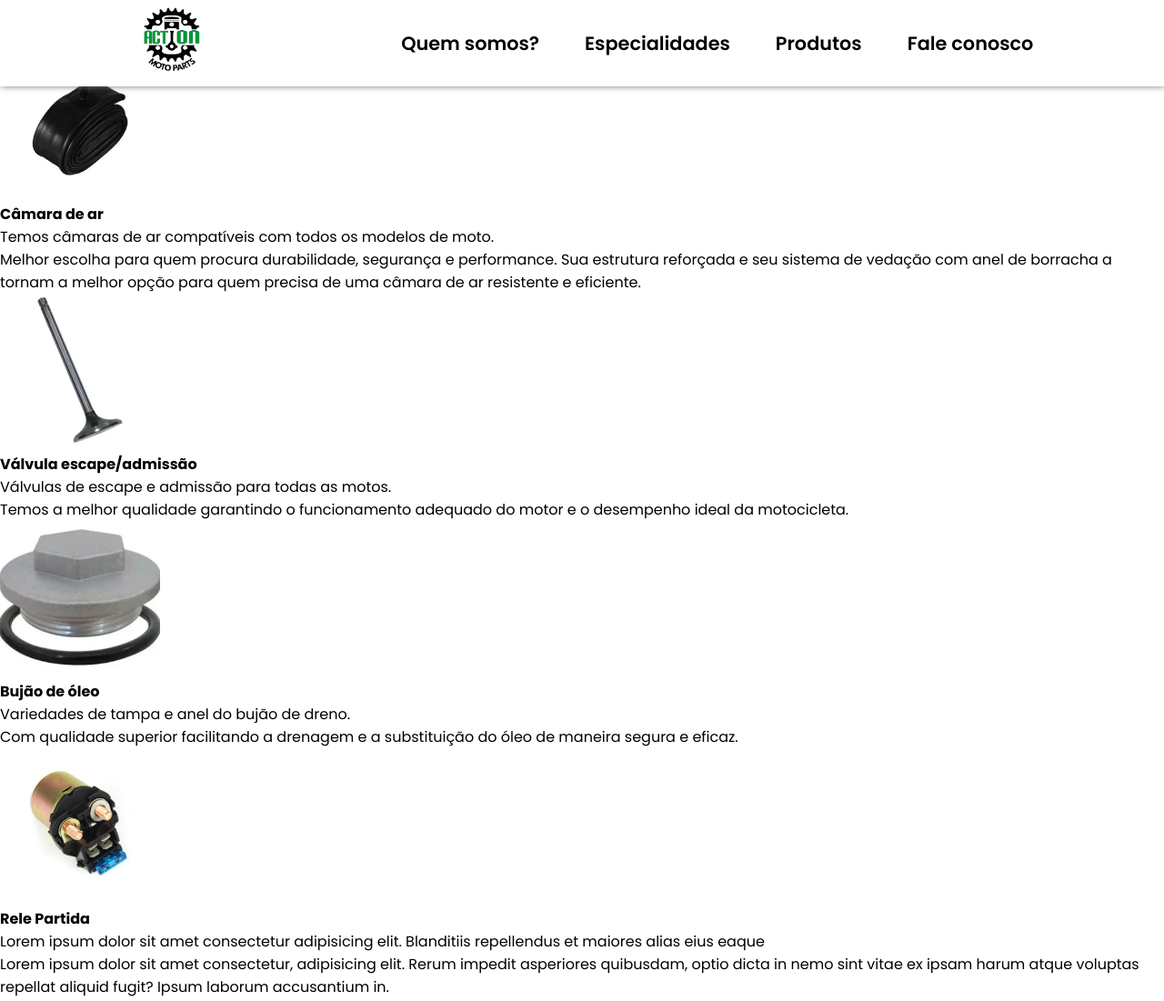
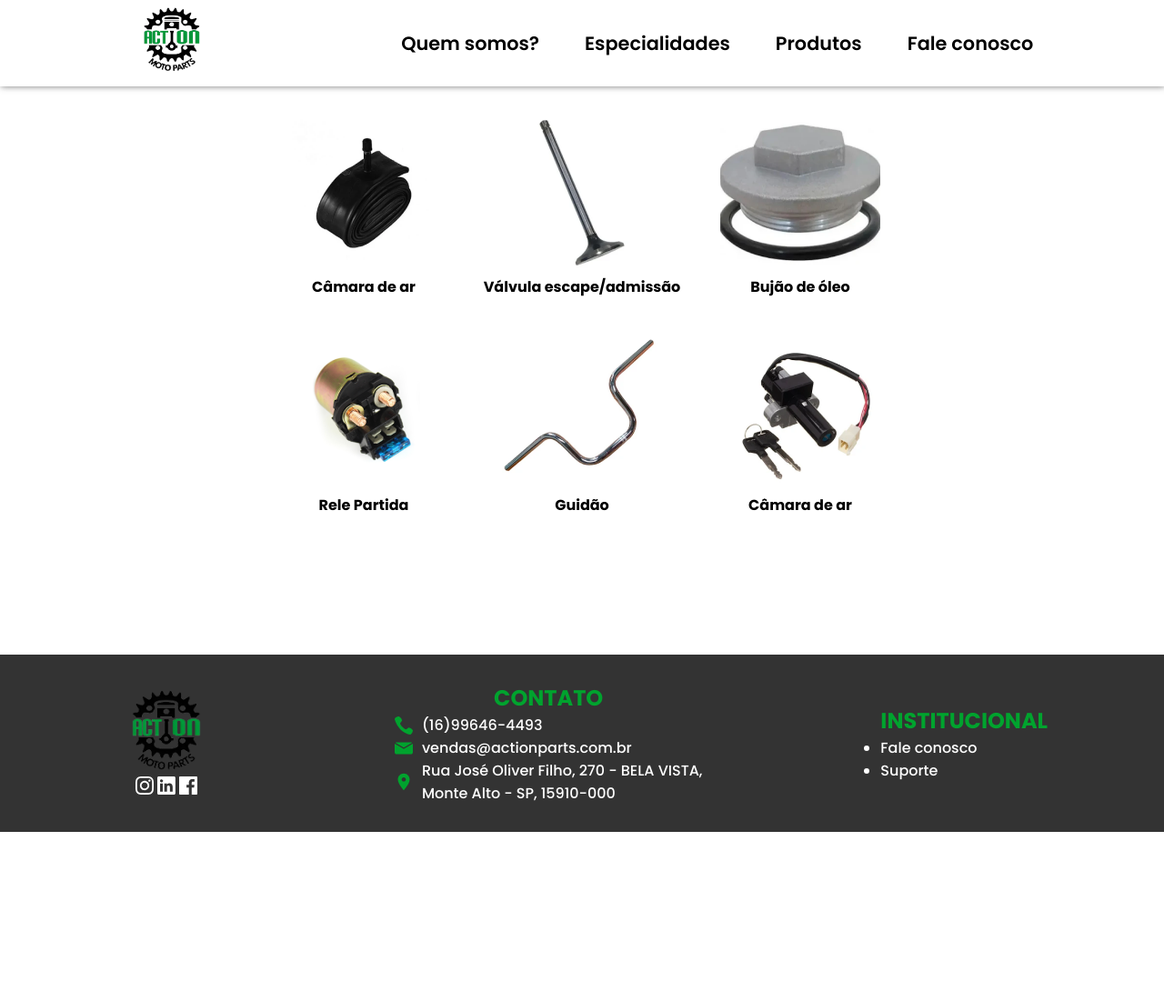
Before and after one commit to LeonardoMartins016/Action-Motoparts, a website: page products.html in a window 1280 px wide. Shown: the top 1101 px of the page at 91% size. After the commit the page ends 915 px from the top, so only its background shows below. Drawn offline with Linux system fonts and the light colour scheme.

Commit message:
fazendo css da página de produtos

```diff
--- a/assets/styles/style.css
+++ b/assets/styles/style.css
@@ -623,3 +623,50 @@ footer{
 }
 
 /*página de produtos*/
+
+.home-products{
+  position: relative;
+  top: 8rem;
+}
+.content-footer2{
+  width: 100%;
+  display: flex;
+  align-items: center;
+  justify-content: space-around;
+  padding: 30px;
+  position:relative;
+  top: 15rem;
+  background-color: #333333;
+}
+
+.descricao-product{
+  display: none;
+}
+
+.product{
+  width: 15rem;
+  height: 15rem;
+  text-align: center;
+}
+
+.content-products{
+  flex-direction: column;
+  align-items: center;
+  justify-content: center;
+}
+.container-products{
+  display: flex;
+  justify-content: space-around;
+  width: 100%;
+}
+
+.line1{
+  justify-content: center;
+  width: 100%;
+  text-align: center;
+}
+.line2{
+  justify-content: center;
+  width: 100%;
+  text-align: center;
+}
--- a/products.html
+++ b/products.html
@@ -27,58 +27,99 @@
         </nav>
       </header>
 
-      <main>
-
-        <h1>Nossos produtos</h1>
+      <main class="home-products">
 
         <section class="container-products">
-            <div class="content-products">
 
-                <div class="product"><img src="/assets/img/camaraAr.png" alt="camara de ar"></div>
+            <div class="content-products flexbox">
+
+                <div class="line1 flexbox">
+
+                  <div class="product1 product">
+                    <div class="image-product"><img src="/assets/img/camaraAr.png" alt="camara de ar"></div>
                     <h4>Câmara de ar</h4>
-                <p class="descricao-product1">Temos câmaras de ar compatíveis com todos os modelos de moto.<br> Melhor escolha para quem procura durabilidade, segurança e performance. Sua estrutura reforçada e seu sistema de vedação com anel de borracha a tornam a melhor opção para quem precisa de uma câmara de ar resistente e eficiente.</p>
+                    <p class="descricao-product">Temos câmaras de ar compatíveis com todos os modelos de moto.<br> Melhor escolha para quem procura durabilidade, segurança e performance. Sua estrutura reforçada e seu sistema de vedação com anel de borracha a tornam a melhor opção para quem precisa de uma câmara de ar resistente e eficiente.</p>
+                  </div>
 
-                <div class="product"><img src="/assets/img/valvula.png" alt="camara de ar"></div>
+                  <div class="product2 product">
+                    <div class="image-product"><img src="/assets/img/valvula.png" alt="camara de ar"></div>
                     <h4>Válvula escape/admissão</h4>
-                <p class="descricao-product2">Válvulas de escape e admissão para todas as motos.<br> Temos a melhor qualidade garantindo o funcionamento adequado do motor e o desempenho ideal da motocicleta.</p>
+                    <p class="descricao-product">Válvulas de escape e admissão para todas as motos.<br> Temos a melhor qualidade garantindo o funcionamento adequado do motor e o desempenho ideal da motocicleta.</p>
+                  </div>
 
-                <div class="product"><img src="/assets/img/bujao.png" alt="camara de ar"></div>
+                  <div class="product3 product">
+                    <div class="image-product"><img src="/assets/img/bujao.png" alt="camara de ar"></div>
                     <h4>Bujão de óleo</h4>
-                <p class="descricao-product1">Variedades de tampa e anel do bujão de dreno.<br> Com qualidade superior facilitando a drenagem e a substituição do óleo de maneira segura e eficaz.</p>
+                    <p class="descricao-product">Variedades de tampa e anel do bujão de dreno.<br> Com qualidade superior facilitando a drenagem e a substituição do óleo de maneira segura e eficaz.</p>
+                  </div>
 
-                <div class="product"><img src="/assets/img/rele.png" alt="camara de ar"></div>
+                </div>
+
+                  <div class="line2 flexbox">
+
+                  <div class="product4 product">
+                    <div class="image-product"><img src="/assets/img/rele.png" alt="camara de ar"></div>
                     <h4>Rele Partida</h4>
-                <p class="descricao-product1">Lorem ipsum dolor sit amet consectetur adipisicing elit. Blanditiis repellendus et maiores alias eius eaque<br> Lorem ipsum dolor sit amet consectetur, adipisicing elit. Rerum impedit asperiores quibusdam, optio dicta in nemo sint vitae ex ipsam harum atque voluptas repellat aliquid fugit? Ipsum laborum accusantium in.</p>
+                    <p class="descricao-product">Lorem ipsum dolor sit amet consectetur adipisicing elit. Blanditiis repellendus et maiores alias eius eaque<br> Lorem ipsum dolor sit amet consectetur, adipisicing elit. Rerum impedit asperiores quibusdam, optio dicta in nemo sint vitae ex ipsam harum atque voluptas repellat aliquid fugit? Ipsum laborum accusantium in.</p>
+                  </div>
 
-                <div class="product"><img src="/assets/img/guidao.png" alt="camara de ar"></div>
+                  <div class="product5 product">
+                    <div class="image-product"><img src="/assets/img/guidao.png" alt="camara de ar"></div>
                     <h4>Guidão</h4>
-                <p class="descricao-product1">Lorem ipsum dolor sit amet consectetur adipisicing elit. Culpa debitis harum illo eveniet<br>Lorem ipsum dolor sit amet consectetur adipisicing elit. Facere inventore dolorem rerum voluptate nihil provident perferendis culpa quo obcaecati nisi consectetur repudiandae ducimus corporis dolorum necessitatibus corrupti, iure sequi. Fuga.</p>
+                    <p class="descricao-product">Lorem ipsum dolor sit amet consectetur adipisicing elit. Culpa debitis harum illo eveniet<br>Lorem ipsum dolor sit amet consectetur adipisicing elit. Facere inventore dolorem rerum voluptate nihil provident perferendis culpa quo obcaecati nisi consectetur repudiandae ducimus corporis dolorum necessitatibus corrupti, iure sequi. Fuga.</p>
+                  </div>
 
-                <div class="product"><img src="/assets/img/chaveIgnicao.png" alt="camara de ar"></div>
+                  <div class="product6 product">
+                    <div class="image-product"><img src="/assets/img/chaveIgnicao.png" alt="camara de ar"></div>
                     <h4>Câmara de ar</h4>
-                <p class="descricao-product1">Lorem ipsum dolor sit amet consectetur adipisicing elit. Maiores nemo quasi quae<br>Lorem ipsum dolor sit amet consectetur adipisicing elit. Consequatur animi ipsa assumenda eos tenetur tempora, libero vero reprehenderit ea, facere consequuntur expedita explicabo impedit odio, dolorem ducimus laborum voluptatibus possimus.</p>
+                    <p class="descricao-product">Lorem ipsum dolor sit amet consectetur adipisicing elit. Maiores nemo quasi quae<br>Lorem ipsum dolor sit amet consectetur adipisicing elit. Consequatur animi ipsa assumenda eos tenetur tempora, libero vero reprehenderit ea, facere consequuntur expedita explicabo impedit odio, dolorem ducimus laborum voluptatibus possimus.</p>
+                  </div>
+
+              </div>
 
             </div>
         </section>
       </main>
+        <div class="content-footer2">
 
-      <footer>
-        <div class="content-footer">
-          <img src="" alt="">
+          <!--LOGO DAS REDES-->
+          <div class="logo" >
+            <img src="assets/img/logo-action.png" alt="" id="footer-logo">
+            <div class="redes">
+              <a href="https://instagram.com/actionmotoparts"><img src="assets/icone-instagram.svg" alt=""></a>
+              <a href="https://www.linkedin.com/company/action-moto-parts/"><img src="assets/icone-linkedin.svg" alt=""></a>
+              <a href="https://www.facebook.com/ActionMotoParts/?locale=hi_IN"><img src="assets/icone-facebook.svg" alt=""></a>
+            </div>
+          </div>
+
+          <!--CONTATOS E ENDEREÇO-->
           <div class="contacts">
             <h3>CONTATO</h3>
-            <i class=""></i>
-            <a href="http://wa.me/+5516996464493">+55(16)99646-4493</a>
-            <i class=""></i>
-            <a href="https://www.facebook.com/ActionMotoParts/?locale=hi_IN">Action_parts</a>
-            <i class=""></i>
-            <a href="https://instagram.com/actionmotoparts?igshid=MzRlODBiNWFlZA==">@actionmotoparts</a>
-            <i class=""></i>
-            <span>Rua José Oliver Filho, 270 - BELA VISTA, Monte Alto - SP, 15910-000</span>
-            <i class=""></i>
-            <span>vendas@actionparts.com.br</span>
+            <div class="info-contatos">
+              <a href="http://wa.me/+5516996464493">
+                <img src="assets/icone-tel-footer.svg" class="footer-icon"></img>
+                <p>(16)99646-4493</p>
+              </a>
+
+              <a href="mailto: vendas@actionparts.com.br?subject=Assunto do E-mail&body=Corpo do E-mail">
+                <img src="assets/icone-email.svg" class="footer-icon"></img>
+                <p>vendas@actionparts.com.br</p>
+              </a>
+              <a href="#faleConosco">
+                <img src="assets/icone-localizator.svg" class="footer-icon"></img>
+                <p>Rua José Oliver Filho, 270 - BELA VISTA, <br> Monte Alto - SP, 15910-000</p>
+              </a>
             </div>
         </div>
-      </footer>
+
+
+        <div class="institucional">
+          <h2>INSTITUCIONAL</h2>
+          <ul>
+            <li class="ins-item"><a href="#faleConosco">Fale conosco</a></li>
+            <li class="ins-item"><a href="mailto: vendas@actionparts.com.br?subject=Assunto do E-mail&body=Corpo do E-mail">Suporte</a></li>
+          </ul>
+        </div>
+      </div>
 </body>
 </html>
```
Lines whose indentation alone changed are shown as unchanged.
